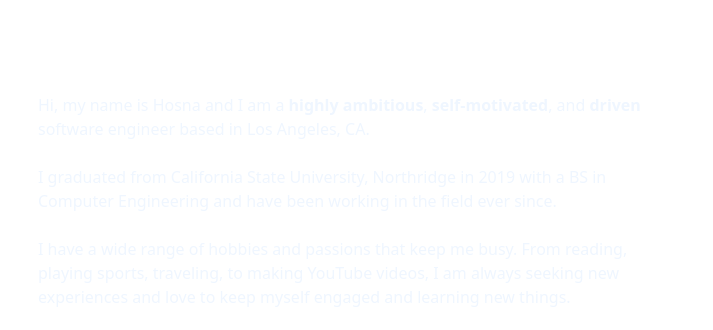
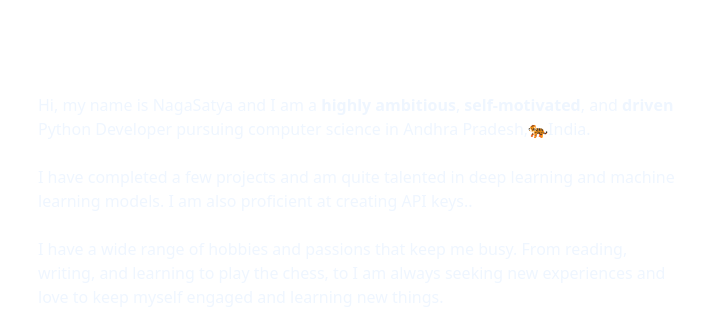
Before and after one commit to charankodali/Demo, a plain HTML site: page index.html in a window 1280 px wide. Shown: the part 1119-1449 px from the top of the page, 78-791 px from the left. Drawn offline with nearby package versions, Linux system fonts and the light colour scheme.

Commit message:
added-section

```diff
--- a/index.html
+++ b/index.html
@@ -161,22 +161,22 @@
             <div class="flex flex-col space-y-2 w-3/6">
                 <span class="word">
                     <p class="">
-                        Hi, my name is Hosna and I am a
+                        Hi, my name is NagaSatya and I am a
                         <span class="font-bold">highly ambitious</span>,
                         <span class="font-bold"> self-motivated</span>, and
-                        <span class="font-bold"> driven</span> software engineer
-                        based in Los Angeles, CA.
+                        <span class="font-bold"> driven</span> Python Developer
+                        pursuing computer science in Andhra Pradesh,🐅India.
                     </p>
                     <br />
                     <p>
-                        I graduated from California State University, Northridge in 2019
-                        with a BS in Computer Engineering and have been working in the
-                        field ever since.
+                        I have completed a few projects and am
+                        quite talented in deep learning and machine learning models.
+                        I am also proficient at creating API keys..
                     </p>
                     <br />
                     <p>
                         I have a wide range of hobbies and passions that keep me busy.
-                        From reading, playing sports, traveling, to making YouTube videos,
+                        From reading, writing, and learning to play the chess, to
                         I am always seeking new experiences and love to keep myself
                         engaged and learning new things.
                     </p>
```
